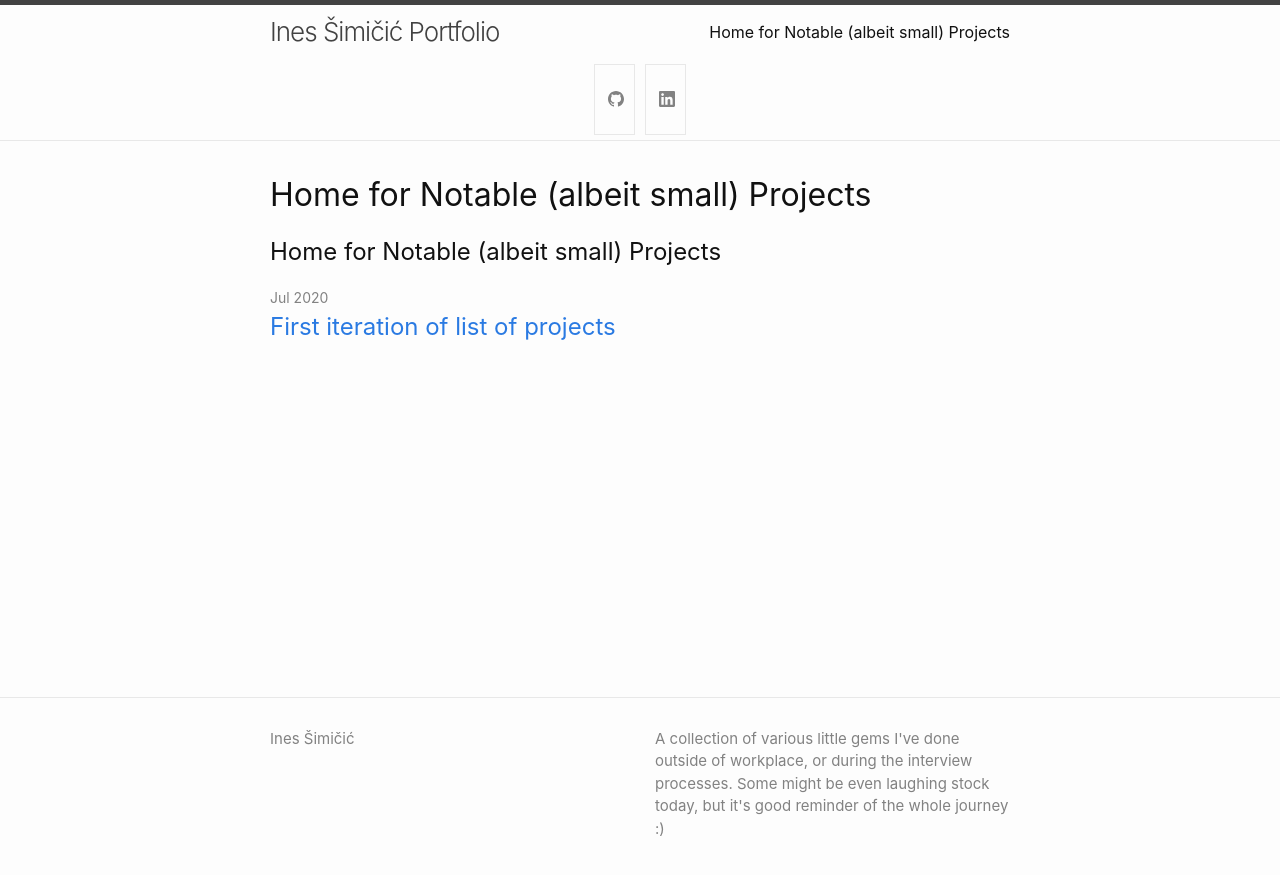
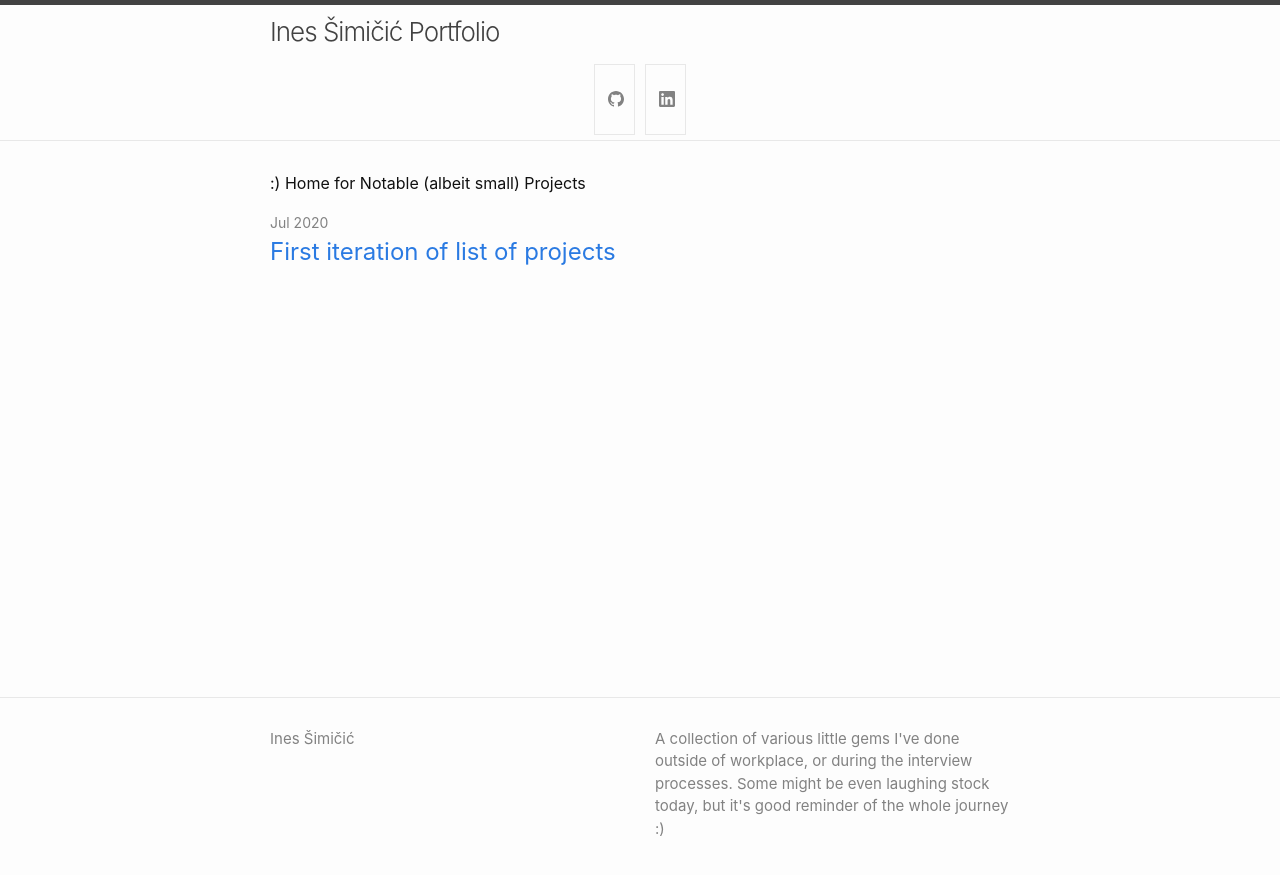
Before and after one commit to inesucrvenom/inesucrvenom.github.io, a Jekyll site: the page built from index.md, in a window 1280 px wide. Shown: the top 875 px of the page. Built offline with Jekyll 4.4.1, drawn with Linux system fonts in a browser that asks for light colours; the list of posts is cut into pages by our own code; our own code applies the rules of GitHub Pages for plain Markdown files.

Commit message:
fix titles

```diff
--- a/index.md
+++ b/index.md
@@ -3,4 +3,4 @@
 pagination:
   enabled: true
 ---
-## Home for Notable (albeit small) Projects
+:) Home for Notable (albeit small) Projects
```
